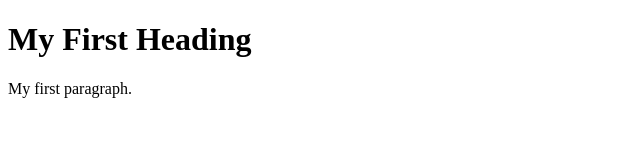
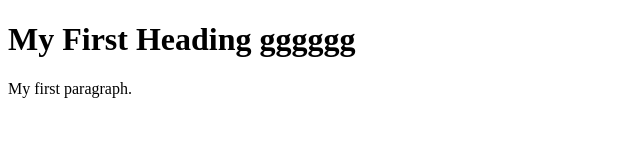
Before and after one commit to NirupamBitsPilani/NirupamBitsPilani.github.io, a plain HTML site: page index.html in a window 1280 px wide. Shown: the whole page, without its empty margins (0-640 px from the left). Drawn offline with Linux system fonts and the light colour scheme.

Commit message:
Update index.html

```diff
--- a/index.html
+++ b/index.html
@@ -2,7 +2,7 @@
 <html>
 <body>
 
-<h1>My First Heading</h1>
+<h1>My First Heading gggggg</h1>
 <p>My first paragraph.</p>
 
 </body>
```
